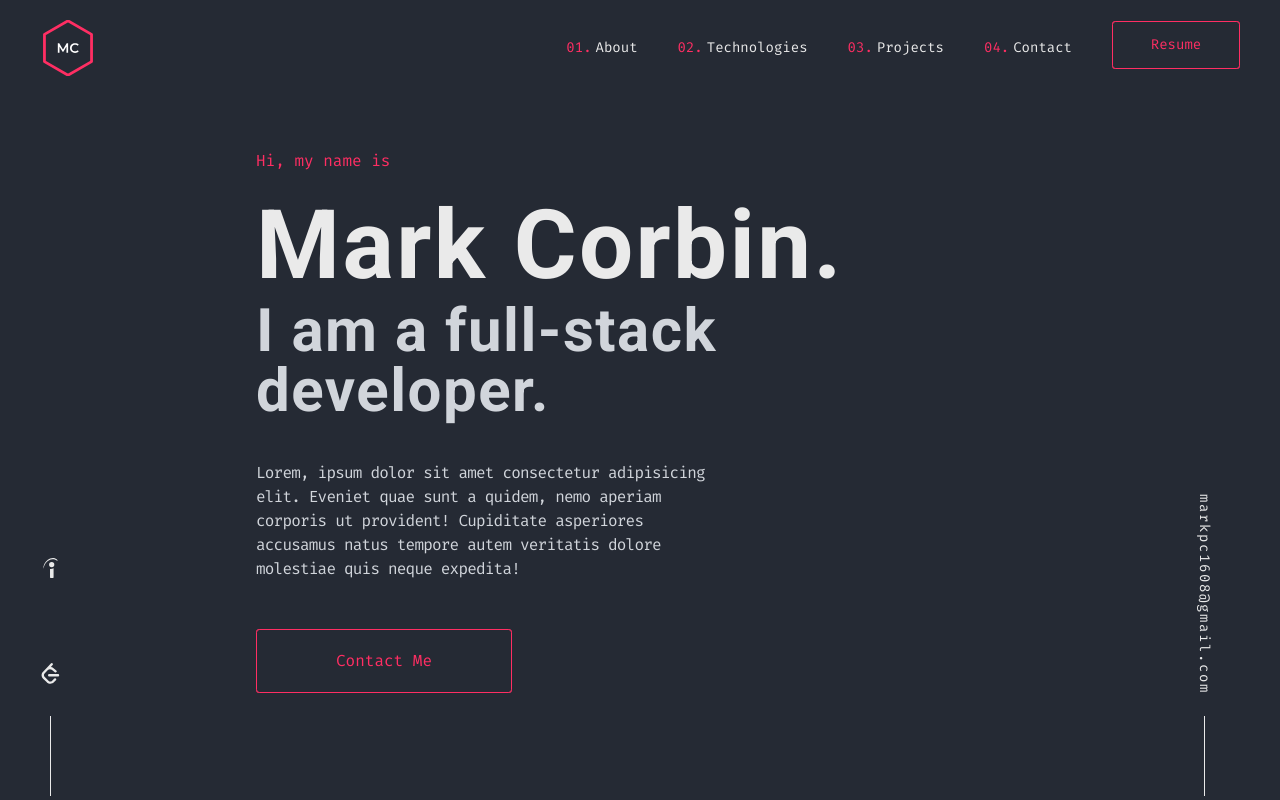
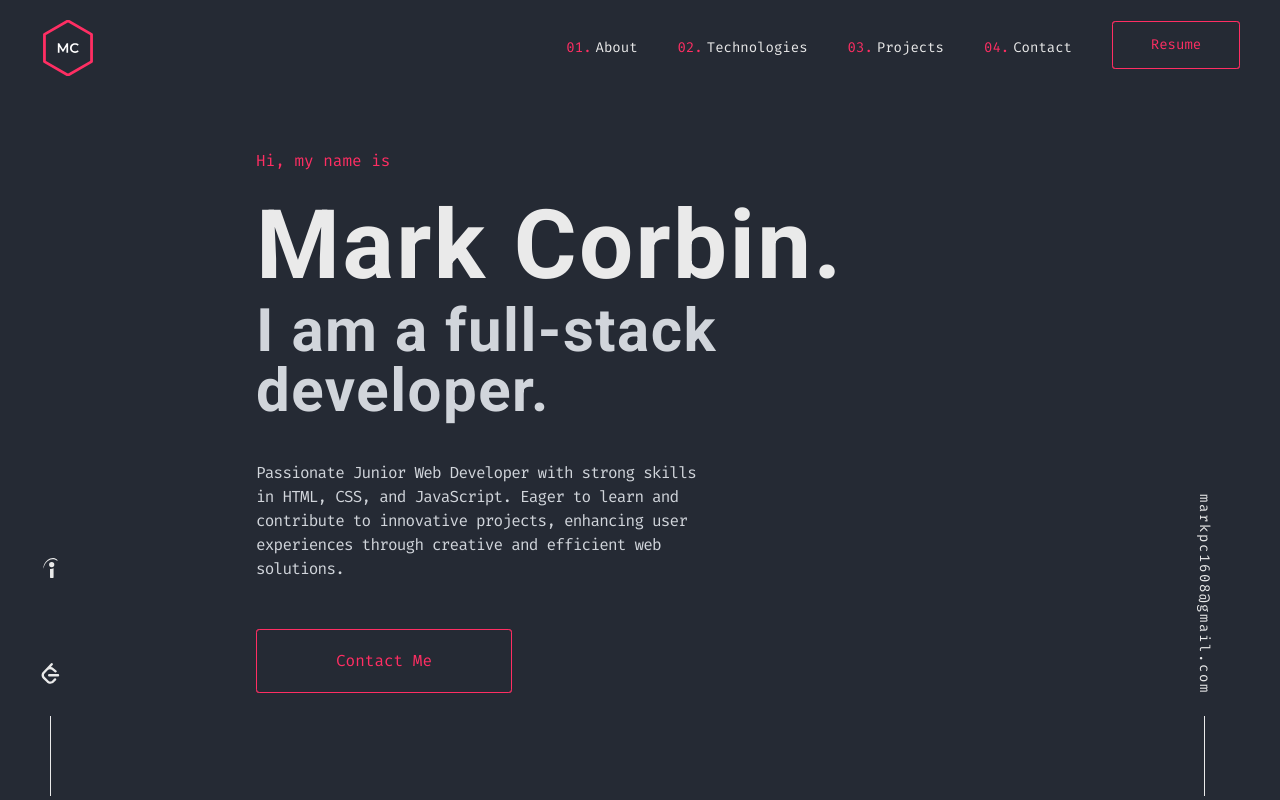
Before and after one commit to corb0140/portfolio, a Next.js app: page /pages/Home in a window 1280 px wide. Shown: the top 800 px of the page. Built offline with nearby package versions, Linux system fonts and the light colour scheme; some icons are missing.

Commit message:
changed test in banner section

```diff
--- a/app/components/Banner/Banner.js
+++ b/app/components/Banner/Banner.js
@@ -15,10 +15,9 @@ const Banner = () => {
         I am a full-stack developer.
       </p>
       <p className="text-gray-300 text-[1rem] tracking-tighter lg:w-[60%]">
-        Lorem, ipsum dolor sit amet consectetur adipisicing elit. Eveniet quae
-        sunt a quidem, nemo aperiam corporis ut provident! Cupiditate asperiores
-        accusamus natus tempore autem veritatis dolore molestiae quis neque
-        expedita!
+        Passionate Junior Web Developer with strong skills in HTML, CSS, and
+        JavaScript. Eager to learn and contribute to innovative projects,
+        enhancing user experiences through creative and efficient web solutions.
       </p>
 
       <Link href="mailto:markpc1608@gmail.com">
```
